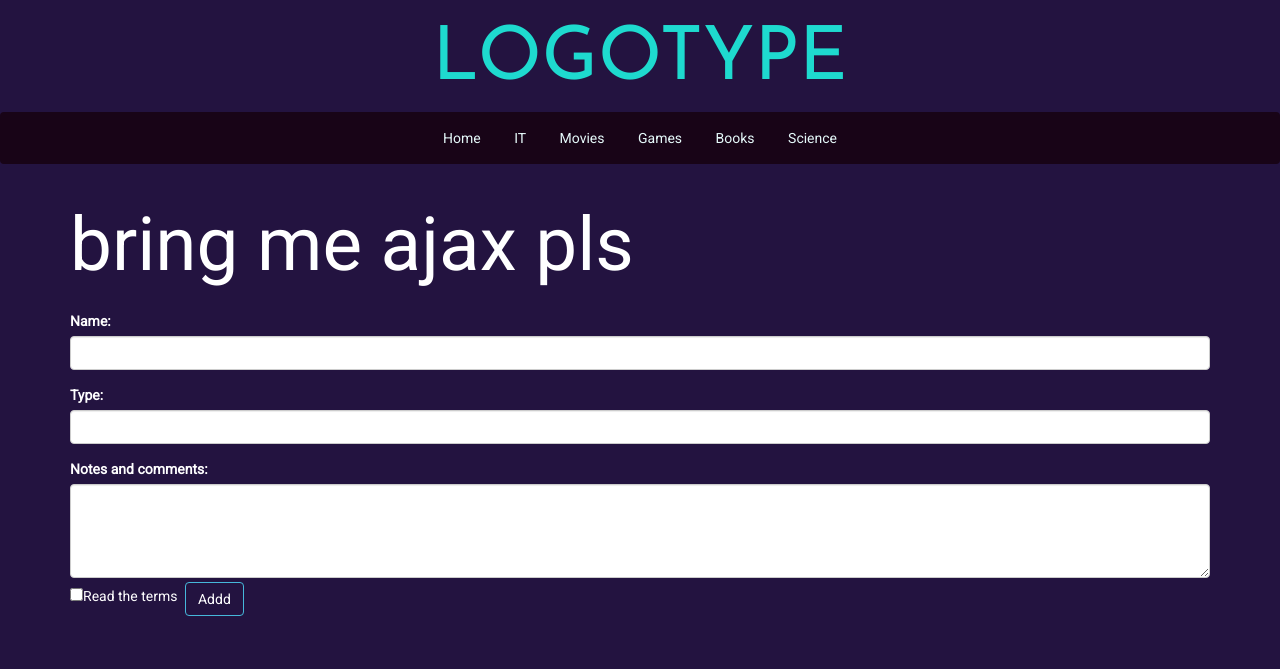
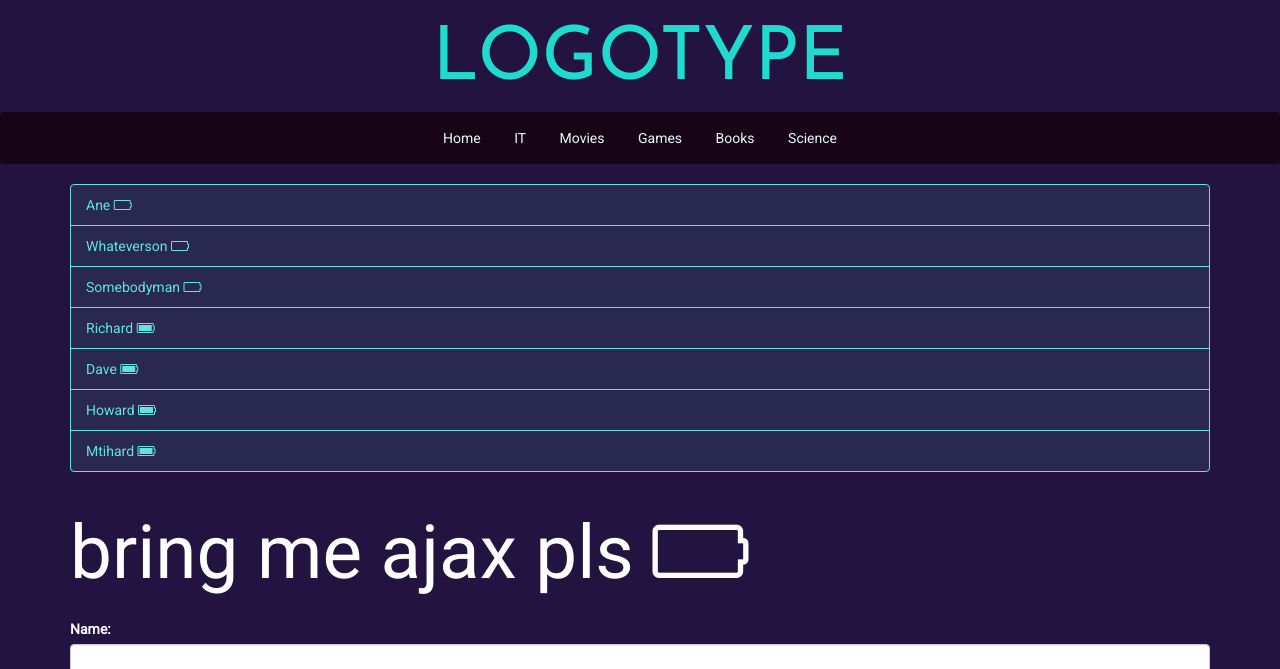
Before and after one commit to thezaff/fcc-img-searcher, a website: page index.html in a window 1280 px wide. Shown: the top 669 px of the page. Drawn offline with nearby package versions, Linux system fonts and the light colour scheme; a web font is replaced by a local one.

Commit message:
List integration from json function completed

```diff
--- a/css/style.css
+++ b/css/style.css
@@ -115,3 +115,20 @@ h1 {
 /* https://mir-s3-cdn-cf.behance.net/project_modules/fs/ab118457692917.59df9c73cfe28.jpg
 https://www.behance.net/gallery/57692917/Foster-Friends
  */
+
+ /* #workers {
+    background-color: #19102b;
+    border: 1px solid #277573;
+    border-radius: 5px;
+} */
+
+.list-group li {
+    color: #62e3df;
+    border-color: #62e3df;
+    background-color: rgba(98, 227, 223, 0.1);
+    /* background-color: rgba(106, 50, 211, 0.1); */
+}
+
+.list-group {
+    border-color: #277573;
+}
--- a/index.html
+++ b/index.html
@@ -5,9 +5,11 @@
     <meta name="viewport" content="width=device-width, initial-scale=1.0">
     <meta http-equiv="X-UA-Compatible" content="ie=edge">
     <link rel="stylesheet" href="https://www.w3schools.com/w3css/4/w3.css">
+    <link rel="stylesheet" href="https://maxcdn.bootstrapcdn.com/font-awesome/4.7.0/css/font-awesome.min.css">
     <link rel="stylesheet" href="https://maxcdn.bootstrapcdn.com/bootstrap/3.3.7/css/bootstrap.min.css">
     <link rel="stylesheet" href="css/style.css">
     <link href="https://fonts.googleapis.com/css?family=Anton|Bitter|Fjalla+One|Josefin+Sans|Oswald|Saira+Extra+Condensed|Roboto" rel="stylesheet">
+
     <title>Document</title>
 </head>
 <body>
@@ -31,10 +33,14 @@
 
             </nav>
         </div>
+    </header>
 
-    </header>
+    <div id="workers" class="container">
+
+    </div>
+
     <div class="container">
-        <h1>bring me ajax pls</h1>
+        <h1>bring me ajax pls <i class="fa fa-battery-empty" aria-hidden="true"></i></h1>
         <div id="ajax">
         </div>
     </div>
--- a/js/script.js
+++ b/js/script.js
@@ -1,26 +1,27 @@
 var xhr = new XMLHttpRequest();
 xhr.onreadystatechange = function () {
     if(xhr.readyState === 4) {
-        console.log(typeof xhr.responseText);
+        var employees = JSON.parse(xhr.responseText);
+        var workerDiv = '<ul class="list-group">';
+        var batteryEmpty = '<i class="fa fa-battery-empty" aria-hidden="true"></i>';
+        var batteryFull = '<i class="fa fa-battery-full" aria-hidden="true"></i>';
+        for (var i = 0; i < employees.length; i++) {
+            if (employees[i].inoffice === false) {
+                workerDiv += '<li class="list-group-item">' + employees[i].name + ' ' + batteryEmpty + '</li>';
+            } else {
+                workerDiv += '<li class="list-group-item">' + employees[i].name + ' ' + batteryFull + '</li>';
+            }
+        }
+        workerDiv += '</ul>';
+        $('#workers').html(workerDiv);
+        console.log(workerDiv);
     }
 }
 
+
+
 xhr.open('GET', 'data.json');
 xhr.send();
-
-
-
-
-
-
-
-
-
-
-
-
-
-
 
 
 
```
